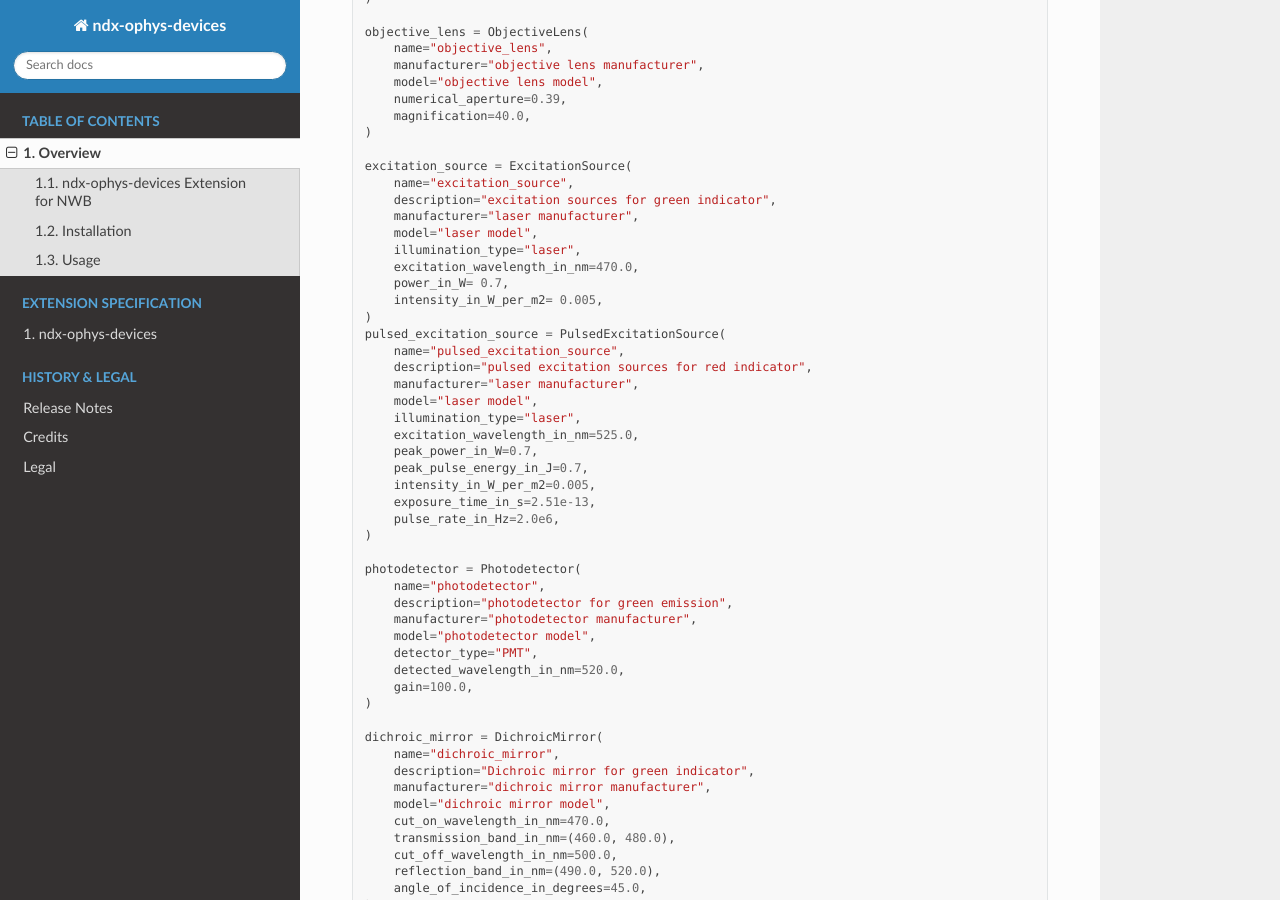
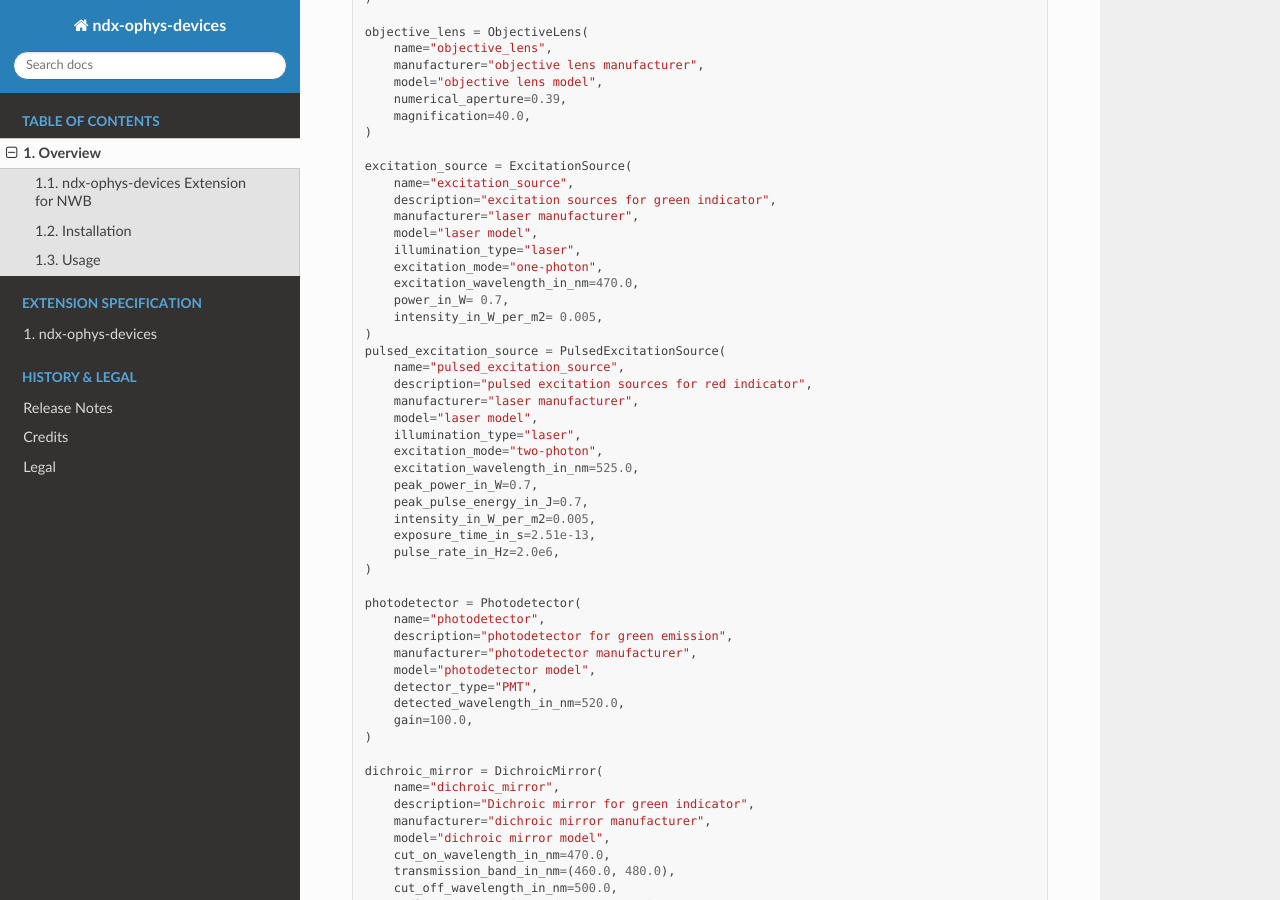
Before and after one commit to catalystneuro/ndx-ophys-devices, a Sphinx documentation site: the page built from docs/source/description.rst, in a window 1280 px wide and 900 px high, scrolled down 1872 px. Built offline with Sphinx 7.4.7 and the Read the Docs theme 3.1.0, drawn with Linux system fonts in a browser that asks for light colours.

Commit message:
Update description.rst

```diff
--- a/docs/source/description.rst
+++ b/docs/source/description.rst
@@ -94,6 +94,7 @@ Usage
         manufacturer="laser manufacturer",
         model="laser model",
         illumination_type="laser",
+        excitation_mode="one-photon",
         excitation_wavelength_in_nm=470.0,
         power_in_W= 0.7,
         intensity_in_W_per_m2= 0.005,
@@ -104,6 +105,7 @@ Usage
         manufacturer="laser manufacturer",
         model="laser model",
         illumination_type="laser",
+        excitation_mode="two-photon",
         excitation_wavelength_in_nm=525.0,
         peak_power_in_W=0.7,
         peak_pulse_energy_in_J=0.7,
```
